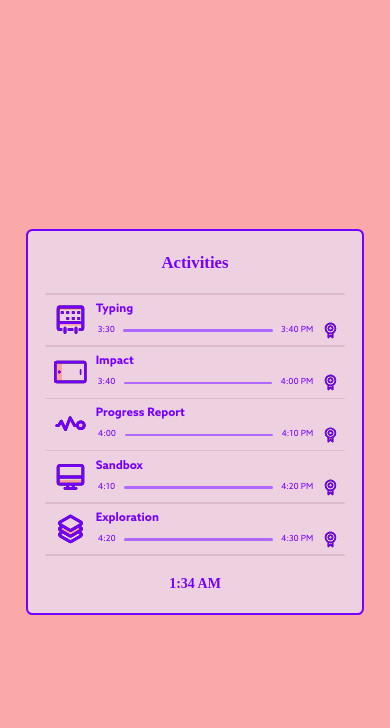
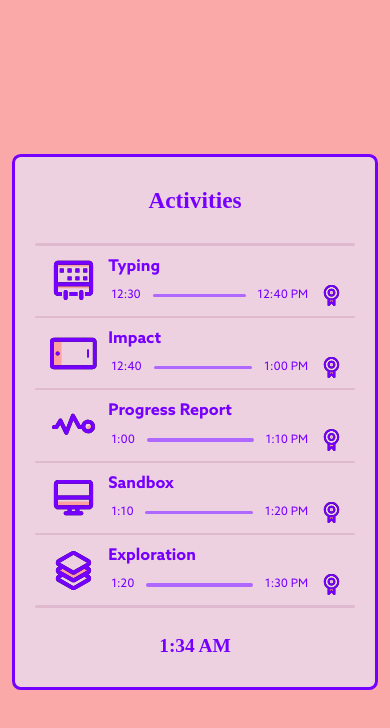
Before and after one commit to Shtanley/cn-dojo-admin, a SvelteKit app: page /timer in a window 390 px wide. Shown: the top 728 px of the page. Built offline with nearby package versions, Linux system fonts and the light colour scheme; a web font is replaced by a local one.

Commit message:
Rerendering timer.

```diff
--- a/src/lib/styles/app.css
+++ b/src/lib/styles/app.css
@@ -37,7 +37,7 @@ button, label, b, h1, h2, h3, h4, h5 {
   font-family: 'Azo Sans Black';
 }
 
-html, body, input, button {font-size: clamp(1vh, 2vh, 2vw)} /* 16px */
+html, body, input, button {font-size: clamp(1.2vh, 2vh, 3vw)} /* 16px */
 
 
 html, body {
--- a/src/lib/styles/buttons.css
+++ b/src/lib/styles/buttons.css
@@ -14,6 +14,12 @@ button:hover {
     background-color: #07a881;
     transition: all 0.2s;
 }
+@media (width < 1200px) {
+    button {
+        flex: 1;
+        width: 100%;
+    }
+}
 
 .secondary-btn {
 
--- a/src/lib/styles/inputs.css
+++ b/src/lib/styles/inputs.css
@@ -9,3 +9,9 @@ input {
 input:focus {
     border: solid 0.16em rgba(151, 170, 194, 0.326);
 }
+
+@media (width < 1200px) {
+    input {
+        width: 100%;
+    }
+}
--- a/src/routes/dashboard/attendance/+page.svelte
+++ b/src/routes/dashboard/attendance/+page.svelte
@@ -36,6 +36,8 @@
 
         span {
             display: flex;
+            justify-content: center;
+            align-items: center;
             gap: 1em;
             flex-wrap: wrap;
         }
--- a/src/routes/timer/components/Activity.svelte
+++ b/src/routes/timer/components/Activity.svelte
@@ -33,7 +33,7 @@
 				minute: '2-digit',
 			}).split(" ",1)[0]}
 			</p>
-			<Timer now={now} endTime={end} startTime={start} 					active={active}
+			<Timer completed={completed} now={now} endTime={end} startTime={start} 					active={active}
 			></Timer>
 			<p>{end.toLocaleTimeString('en-US', {
 				hour12: true,
--- a/src/routes/timer/components/Timer.svelte
+++ b/src/routes/timer/components/Timer.svelte
@@ -1,22 +1,34 @@
 <script lang="ts">
-    let {now, endTime, startTime, active}: {now: Date, endTime: Date, active: boolean, startTime: Date} = $props()
+	let {
+		now,
+		endTime,
+		startTime,
+		active,
+		completed
+	}: { now: Date; endTime: Date; active: boolean; startTime: Date; completed: Boolean } = $props();
 	let width: number = $state(0);
-    let status: string = $state("inactive")
+	let status: string = $state('inactive');
 
 	$effect(() => {
-        if(active) {
-            width = ((now.getTime() - startTime.getTime())/(endTime.getTime() - startTime.getTime()))*100
-            status = "active"
+		if (active) {
+			width =
+				((now.getTime() - startTime.getTime()) / (endTime.getTime() - startTime.getTime())) * 100;
+		} else if (completed) {
+			width = 100;
+		} else {
+			width = 0;
 		}
-          else if(now.getTime() > endTime.getTime()) {
-            status = "completed"
-            width = 100
-        }
-    })
+	});
 </script>
 
 <span>
-    <div class={status} style="width: {width}%;"></div>
+	{#if completed}
+		<div class="completed"></div>
+	{:else if active}
+		<div class="active"  style="width: {width}%;"></div>
+	{:else}
+		<div class="inactive"></div>
+	{/if}
 </span>
 
 <style>
--- a/src/routes/timer/components/data.ts
+++ b/src/routes/timer/components/data.ts
@@ -28,8 +28,8 @@ function getTimeBlocks(weekday: boolean, hour: number) {
     return timeBlocks
 }
 
-export const firstHourTimeBlocks = new Date().getDay() == 6 ? getTimeBlocks(false, 10) : getTimeBlocks(true, 15)
-export const secondHourTimeBlocks = new Date().getDay() == 6 ? getTimeBlocks(false, 11) : getTimeBlocks(true, 16)
+export const firstHourTimeBlocks = new Date().getDay() == 6 ? getTimeBlocks(false, 10) : getTimeBlocks(true, 12)
+export const secondHourTimeBlocks = new Date().getDay() == 6 ? getTimeBlocks(false, 11) : getTimeBlocks(true, 13)
 export const thirdHourTimeBlocks = new Date().getDay() == 6 ? getTimeBlocks(false, 12) : getTimeBlocks(true, 17)
 export const lastHourTimeBlocks = new Date().getDay() == 6 ? getTimeBlocks(false, 13) : getTimeBlocks(true, 18)
 
```
Also changed, not shown: src/lib/server/db/schema/student.ts (+4 -6 lines). Lines whose indentation alone changed are shown as unchanged.
